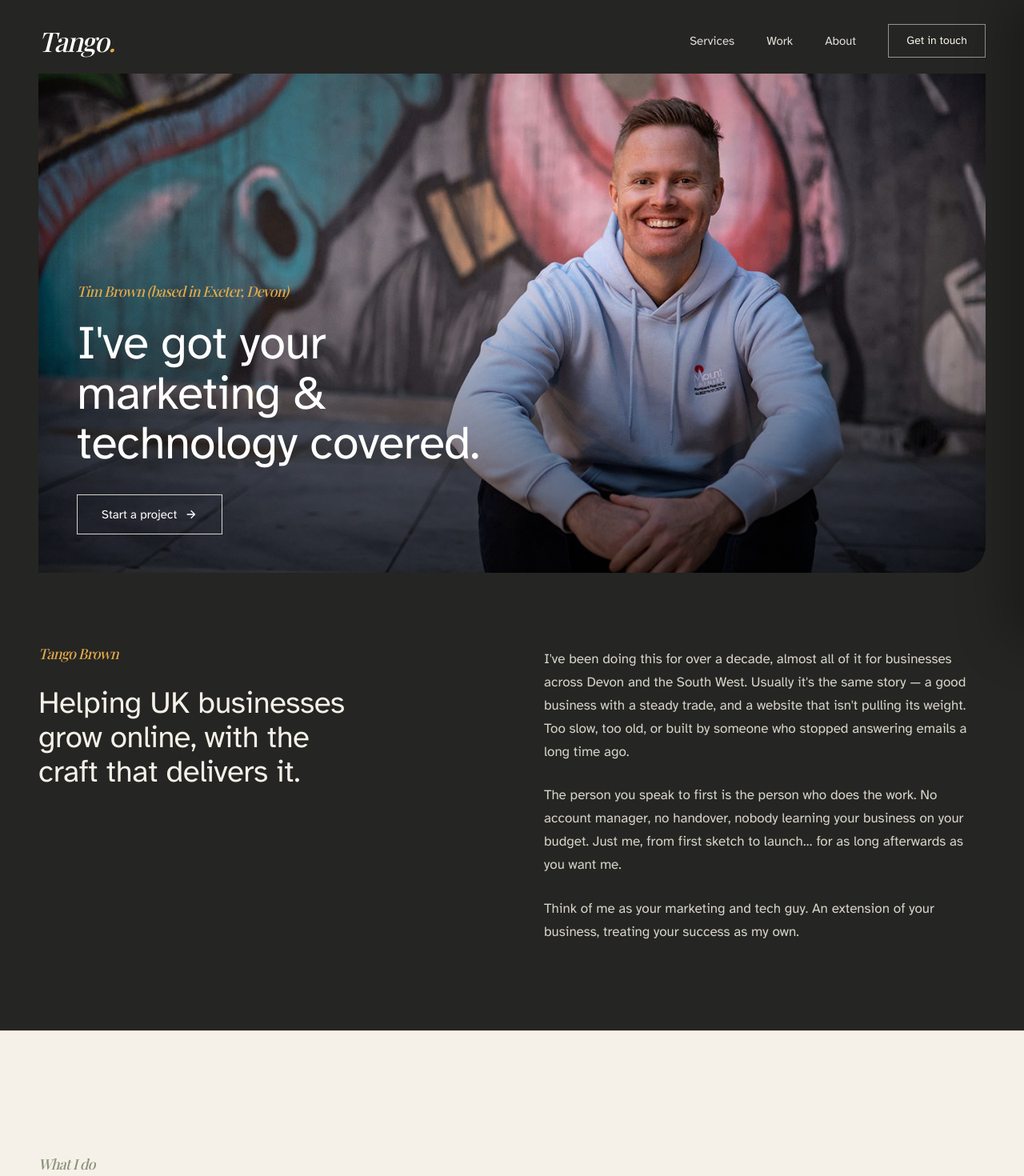
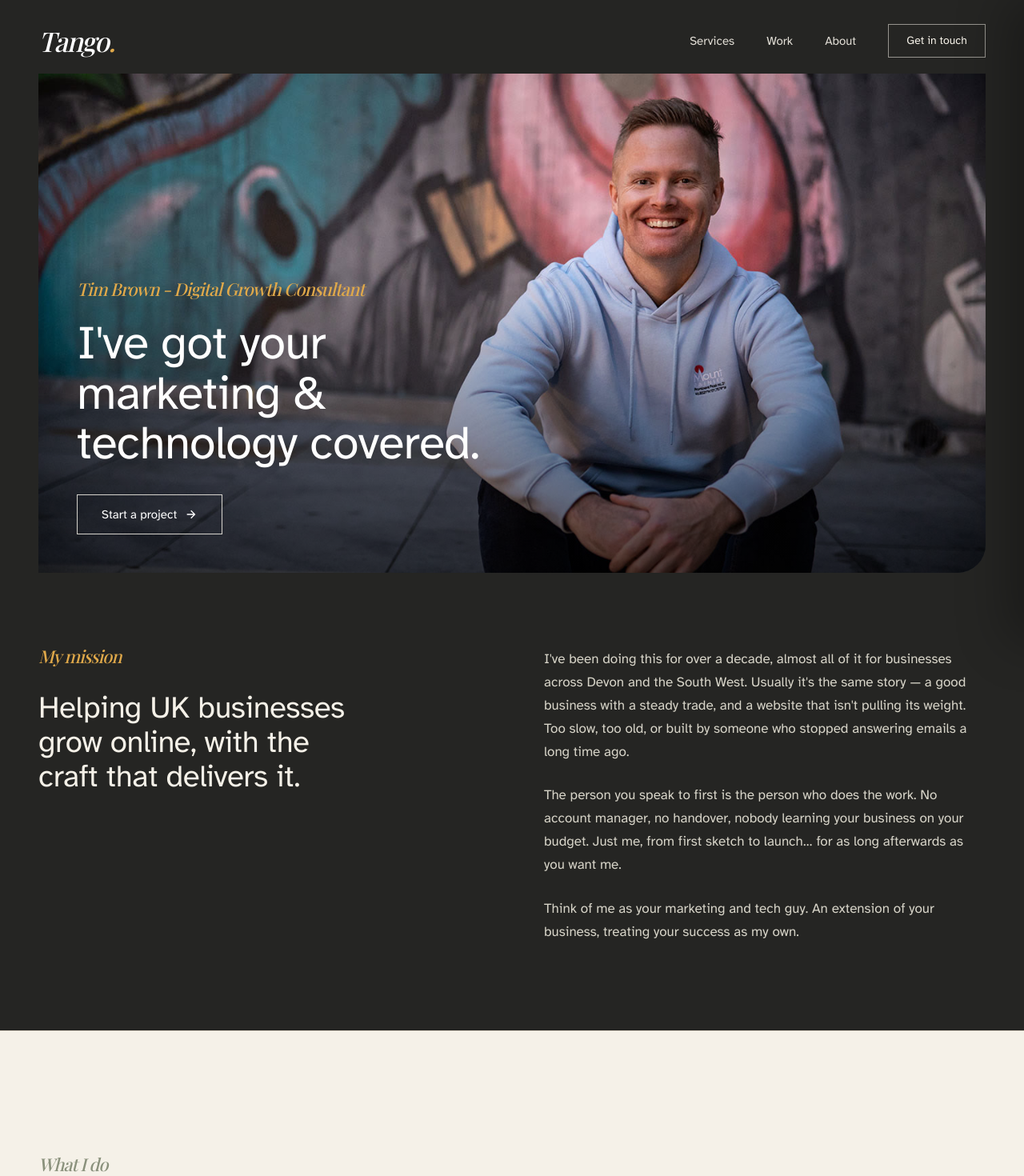
Before and after one commit to tangobrown/tango-site, a Next.js app: page / in a window 1280 px wide. Shown: the top 1470 px of the page at 80% size. Built offline with nearby package versions, Linux system fonts and the light colour scheme.

Commit message:
Bump eyebrow labels 18px -> 22px for legibility; Hero: caption -> 'Tim Brown - Digital Growth Consultant', 'Tango Brown' -> 'My mission'

```diff
--- a/components/About.tsx
+++ b/components/About.tsx
@@ -26,7 +26,7 @@ export default function About() {
           />
         </div>
         <div>
-          <div className="font-playfair italic font-medium text-[18px] tracking-[-0.045em] text-muted-faint mb-[22px]">
+          <div className="font-playfair italic font-medium text-[22px] tracking-[-0.045em] text-muted-faint mb-[22px]">
             About me
           </div>
           <h2
--- a/components/CtaBand.tsx
+++ b/components/CtaBand.tsx
@@ -14,7 +14,7 @@ export default function CtaBand() {
         className="mx-auto text-center px-6 md:px-12 py-20 md:py-[136px]"
         style={{ maxWidth: "1080px" }}
       >
-        <div className="font-playfair italic font-medium text-[18px] tracking-[-0.045em] text-forestLabel mb-7">
+        <div className="font-playfair italic font-medium text-[22px] tracking-[-0.045em] text-forestLabel mb-7">
           Let&apos;s begin
         </div>
         <h2
--- a/components/Footer.tsx
+++ b/components/Footer.tsx
@@ -23,7 +23,7 @@ export default function Footer() {
           </div>
         </div>
         <div className="text-[16px] leading-[2.1] font-light">
-          <div className="font-playfair italic font-medium text-[18px] tracking-[-0.045em] text-footer-faint mb-3">
+          <div className="font-playfair italic font-medium text-[22px] tracking-[-0.045em] text-footer-faint mb-3">
             Site
           </div>
           <a href="#about">About</a>
@@ -35,7 +35,7 @@ export default function Footer() {
           </ContactTrigger>
         </div>
         <div className="text-[16px] leading-[2.1] font-light">
-          <div className="font-playfair italic font-medium text-[18px] tracking-[-0.045em] text-footer-faint mb-3">
+          <div className="font-playfair italic font-medium text-[22px] tracking-[-0.045em] text-footer-faint mb-3">
             Services
           </div>
           <a href="#services">Website Builds</a>
--- a/components/Hero.tsx
+++ b/components/Hero.tsx
@@ -44,8 +44,8 @@ export default function Hero() {
           {/* Caption + H1 + Start-a-project button, stacked bottom-left */}
           <div className="absolute inset-0 flex flex-col items-start justify-end text-left p-6 md:p-12 gap-6 md:gap-8">
             <div className="flex flex-col items-start gap-4 md:gap-5 max-w-[80%] md:max-w-[50%]">
-              <p className="font-playfair italic font-medium text-[18px] tracking-[-0.045em] text-gold">
-                Tim Brown (based in Exeter, Devon)
+              <p className="font-playfair italic font-medium text-[22px] tracking-[-0.045em] text-gold">
+                Tim Brown - Digital Growth Consultant
               </p>
               <h1
                 className="font-heading font-normal text-white leading-[1.06] tracking-[-0.01em]"
@@ -69,8 +69,8 @@ export default function Hero() {
       {/* Intro two-column */}
       <div className="container-tb pt-16 md:pt-[88px] pb-16 md:pb-[108px] grid grid-cols-1 md:grid-cols-2 gap-10 md:gap-20 items-start">
         <div>
-          <div className="font-playfair italic font-medium text-[18px] tracking-[-0.045em] text-gold mb-[26px]">
-            Tango Brown
+          <div className="font-playfair italic font-medium text-[22px] tracking-[-0.045em] text-gold mb-[26px]">
+            My mission
           </div>
           <h2
             className="font-heading font-normal text-heroText leading-[1.12] tracking-[-0.01em]"
--- a/components/Services.tsx
+++ b/components/Services.tsx
@@ -122,7 +122,7 @@ export default function Services() {
         style={{ scrollMarginTop: "20px" }}
       >
         <div className="container-tb mb-10">
-          <div className="font-playfair italic font-medium text-[18px] tracking-[-0.045em] text-muted-faint mb-5">
+          <div className="font-playfair italic font-medium text-[22px] tracking-[-0.045em] text-muted-faint mb-5">
             What I do
           </div>
           <h2
@@ -156,7 +156,7 @@ export default function Services() {
     >
       <div className="sticky top-0 h-screen flex flex-col justify-center overflow-hidden">
         <div className="container-tb mb-10">
-          <div className="font-playfair italic font-medium text-[18px] tracking-[-0.045em] text-muted-faint mb-5">
+          <div className="font-playfair italic font-medium text-[22px] tracking-[-0.045em] text-muted-faint mb-5">
             What I do
           </div>
           <h2
--- a/components/Testimonials.tsx
+++ b/components/Testimonials.tsx
@@ -44,7 +44,7 @@ export default function Testimonials() {
   return (
     <section className="border-t border-rule py-16 md:py-24">
       <div className="container-tb mb-10 md:mb-14">
-        <div className="font-playfair italic font-medium text-[18px] tracking-[-0.045em] text-muted-faint mb-5">
+        <div className="font-playfair italic font-medium text-[22px] tracking-[-0.045em] text-muted-faint mb-5">
           Testimonials
         </div>
         <h2
--- a/components/WorkCarousel.tsx
+++ b/components/WorkCarousel.tsx
@@ -18,7 +18,7 @@ export default function WorkCarousel() {
     <section id="work" style={{ scrollMarginTop: "0px" }}>
       {/* Header row inside the 1280 content column */}
       <div className="container-tb pt-16 md:pt-28 pb-8 md:pb-12">
-        <div className="font-playfair italic font-medium text-[18px] tracking-[-0.045em] text-muted-faint mb-5">
+        <div className="font-playfair italic font-medium text-[22px] tracking-[-0.045em] text-muted-faint mb-5">
           Selected work
         </div>
         <h2
@@ -68,7 +68,7 @@ export default function WorkCarousel() {
                   </div>
                   {/* Text on a white background */}
                   <div className="flex flex-col p-6 md:p-10 bg-white text-ink">
-                    <div className="font-playfair italic font-medium text-[18px] tracking-[-0.045em] text-muted-faint mb-4">
+                    <div className="font-playfair italic font-medium text-[22px] tracking-[-0.045em] text-muted-faint mb-4">
                       {proj.role}
                     </div>
                     <h3
```
